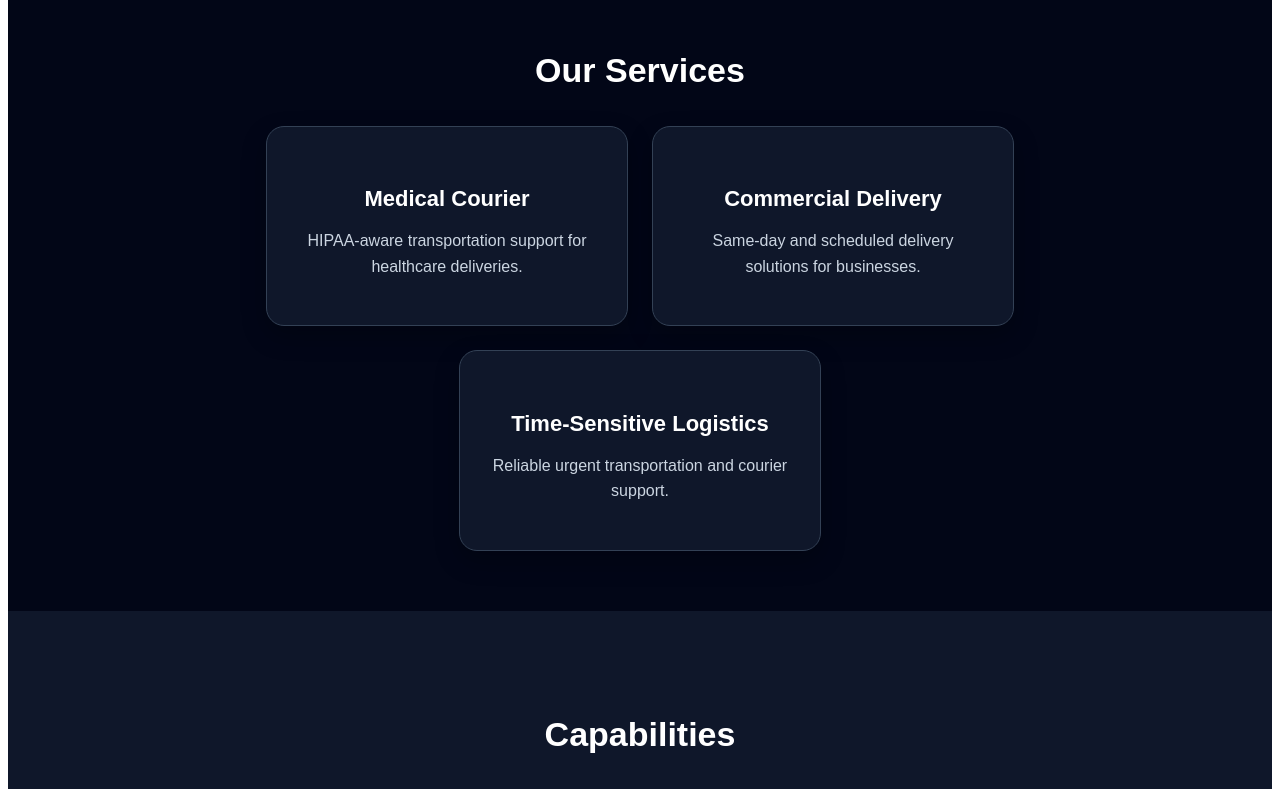
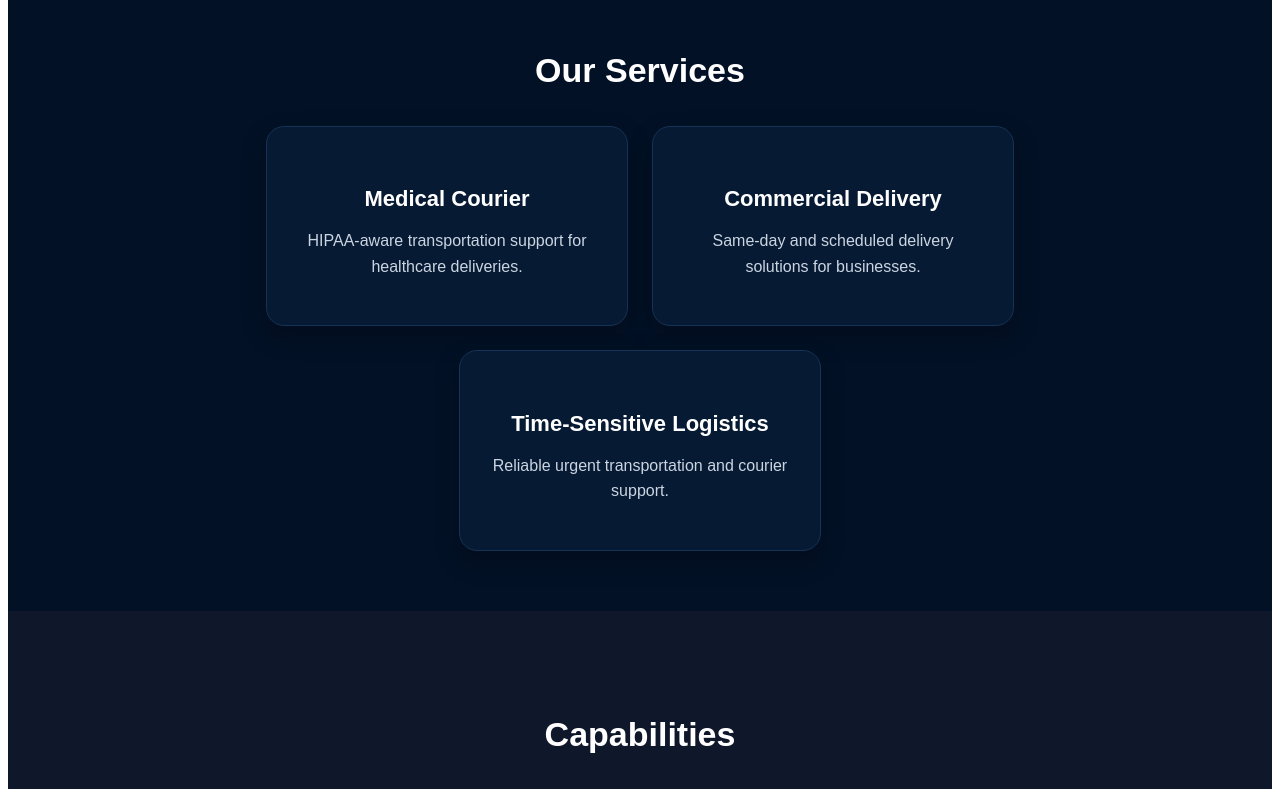
Before and after one commit to PHC-Logistics/phc-logistics-site, a React (Vite) app: page / in a window 1280 px wide. Shown: the part 640-1429 px from the top of the page. Built offline with nearby package versions, Linux system fonts and the light colour scheme.

Commit message:
Refine PHC branding colors and tagline

```diff
--- a/src/App.jsx
+++ b/src/App.jsx
@@ -246,7 +246,7 @@ export default function App() {
 
 const pageStyle = {
   minHeight: "100vh",
-  backgroundColor: "#020617",
+  backgroundColor: "#031126",
   color: "white",
   fontFamily: "Arial, sans-serif",
   textAlign: "center",
@@ -355,8 +355,8 @@ const cardsContainerStyle = {
 };
 
 const cardStyle = {
-  backgroundColor: "#0f172a",
-  border: "1px solid #334155",
+  backgroundColor: "#071a33",
+  border: "1px solid #163256",
   borderRadius: "18px",
   padding: "30px",
   width: "300px",
@@ -485,7 +485,7 @@ const textareaStyle = {
 };
 
 const submitButtonStyle = {
-  backgroundColor: "#2563eb",
+ backgroundColor: "#0b5ed7",
   color: "white",
   border: "none",
   borderRadius: "999px",
```
